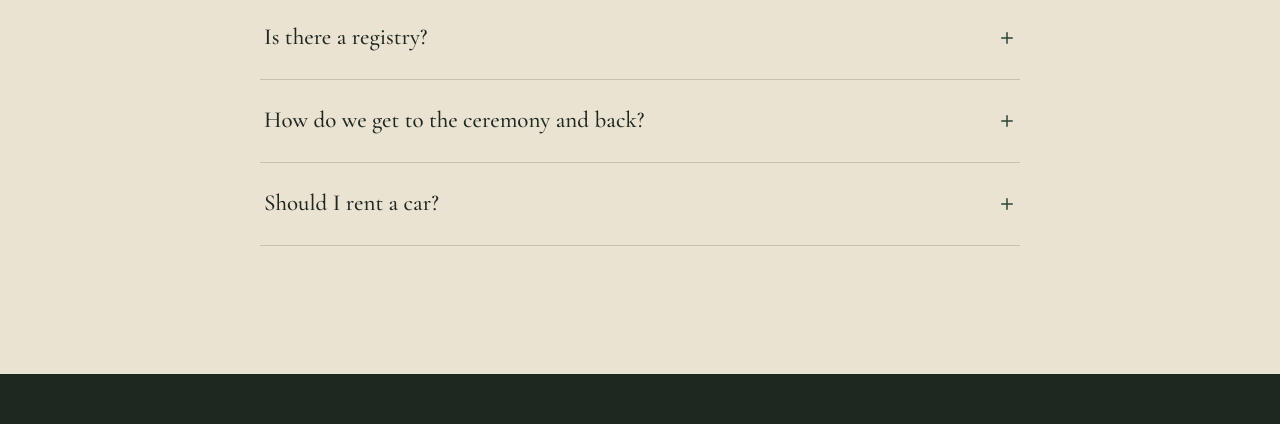
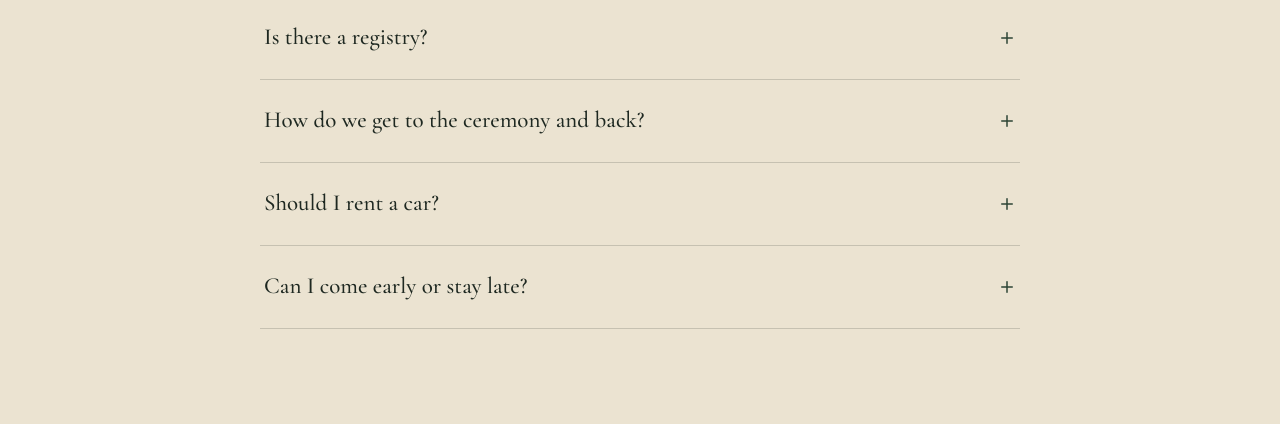
Before and after one commit to masonmosk/WeddingofSkylarandMason, a plain HTML site: page index.html in a window 1280 px wide. Shown: the part 7682-8106 px from the top of the page. Drawn offline with nearby package versions, Linux system fonts and the light colour scheme.

Commit message:
FAQ: Can I come early or stay late?
Co-Authored-By: Claude Opus 5.5 <noreply@anthropic.com>

```diff
--- a/index.html
+++ b/index.html
@@ -695,6 +695,10 @@
         <summary>Should I rent a car?<i data-lucide="plus"></i></summary>
         <p>No, you don’t need one unless you’d like to go off and explore on your own. Our hotel is in the middle of Carmel-by-the-Sea, an easy walk to the beach, shops and restaurants, and we’ll be providing transportation to the ceremony and back.</p>
       </details>
+      <details>
+        <summary>Can I come early or stay late?<i data-lucide="plus"></i></summary>
+        <p>Of course! Just note that the group rate is strictly for Sunday and Monday nights (May 2 and 3). If you’d like to arrive earlier or stay longer, any extra nights will be at the hotel’s regular rates.</p>
+      </details>
     </div>
   </div>
 </section>
```
